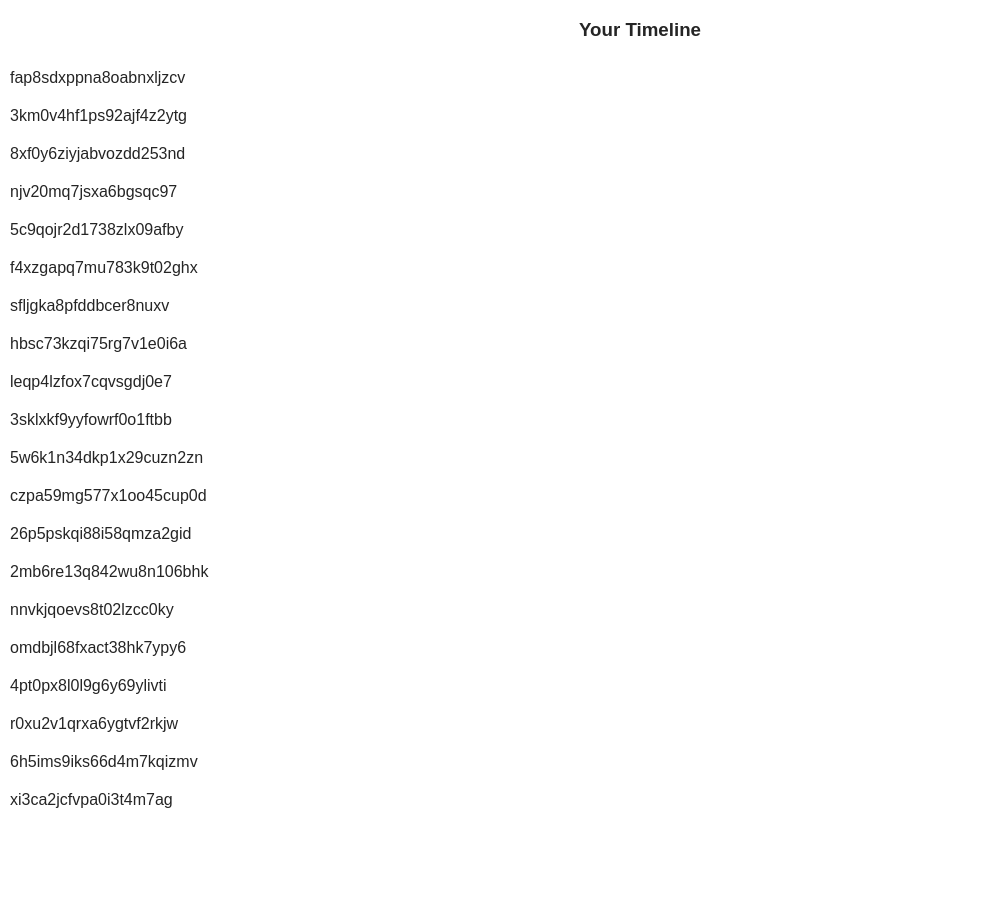
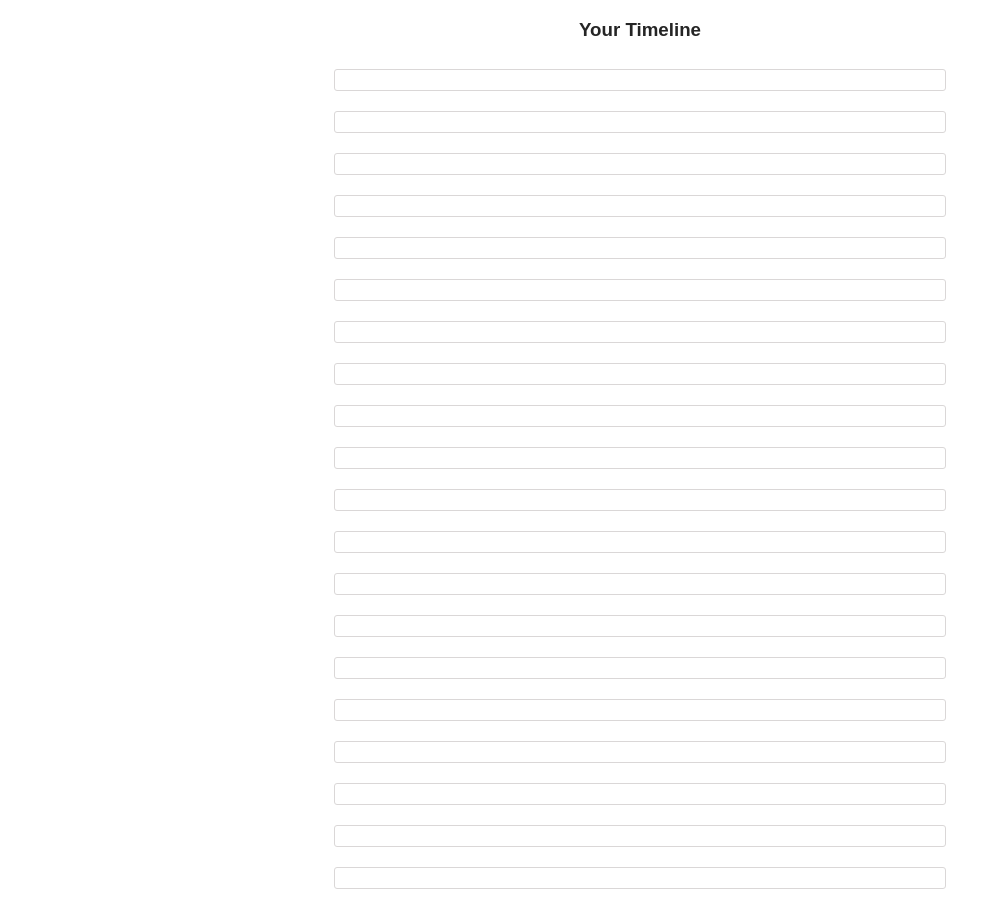
Before and after one commit to webdevmateo/chirper-app, a React (Create React App) app: page / in a window 1280 px wide. Shown: the whole page, without its empty margins (0-999 px from the left). Before the commit the page ends 835 px from the top, so only its background shows below. Built offline with nearby package versions, Linux system fonts and the light colour scheme.

Commit message:
feat: Make Tweet component a container

```diff
--- a/package.json
+++ b/package.json
@@ -21,5 +21,11 @@
   "repository": {
     "type": "git",
     "url": "https://github.com/udacity/reactnd-chirper-app.git"
+  },
+  "devDependencies": {
+    "eslint": "^5.15.3"
+  },
+  "eslintConfig": {
+    "extends": "react-app"
   }
 }
--- a/src/components/App.js
+++ b/src/components/App.js
@@ -1,7 +1,7 @@
 import React from 'react';
 import { connect } from 'react-redux';
 import { handleInitialData } from '../actions/shared';
-import TweetsList from './tweetsList';
+import TweetsList from './TweetsList';
 
 class App extends React.Component {
   componentDidMount() {
--- /dev/null
+++ b/src/components/tweet.js
@@ -0,0 +1,30 @@
+import React from 'react';
+import { connect } from 'react-redux';
+import { formatTweet } from '../utils/helpers';
+
+class Tweet extends React.Component {
+  render() {
+    const { tweet } = this.props;
+    if (tweet === null) {
+      return <p>This tweet doesn't exist.</p>
+    }
+    console.log(this.props);
+    return (
+      <div className='tweet'>
+
+      </div>
+    )
+  }
+}
+
+function mapStateToProps({authedUser, users, tweets}, { id }) {
+  const tweet = tweets[id];
+  const parentTweet = tweet ? tweets[tweet.replyingTo] : null;
+
+  return {
+    authedUser,
+    tweet: tweet ? formatTweet(tweet, users[tweet.author], authedUser, parentTweet) : null
+  }
+}
+
+export default connect(mapStateToProps)(Tweet);
--- a/src/components/tweetsList.js
+++ b/src/components/tweetsList.js
@@ -1,10 +1,10 @@
 import React from 'react';
 import { connect } from 'react-redux';
+import Tweet from './Tweet';
 
 class TweetsList extends React.Component {
   render() {
 
-    console.log(this.props);
     const { tweetIDs } = this.props;
 
     return (
@@ -13,7 +13,7 @@
         <ul className='dashboard-list'>
           {tweetIDs.map((tweetID) =>
             <li key={tweetID}>
-              <div>{tweetID}</div>
+              <Tweet id={tweetID}></Tweet>
             </li>)}
         </ul>
       </div>
```
Also changed, not shown: 1 other file (tests, documents, lock files or other folders).
